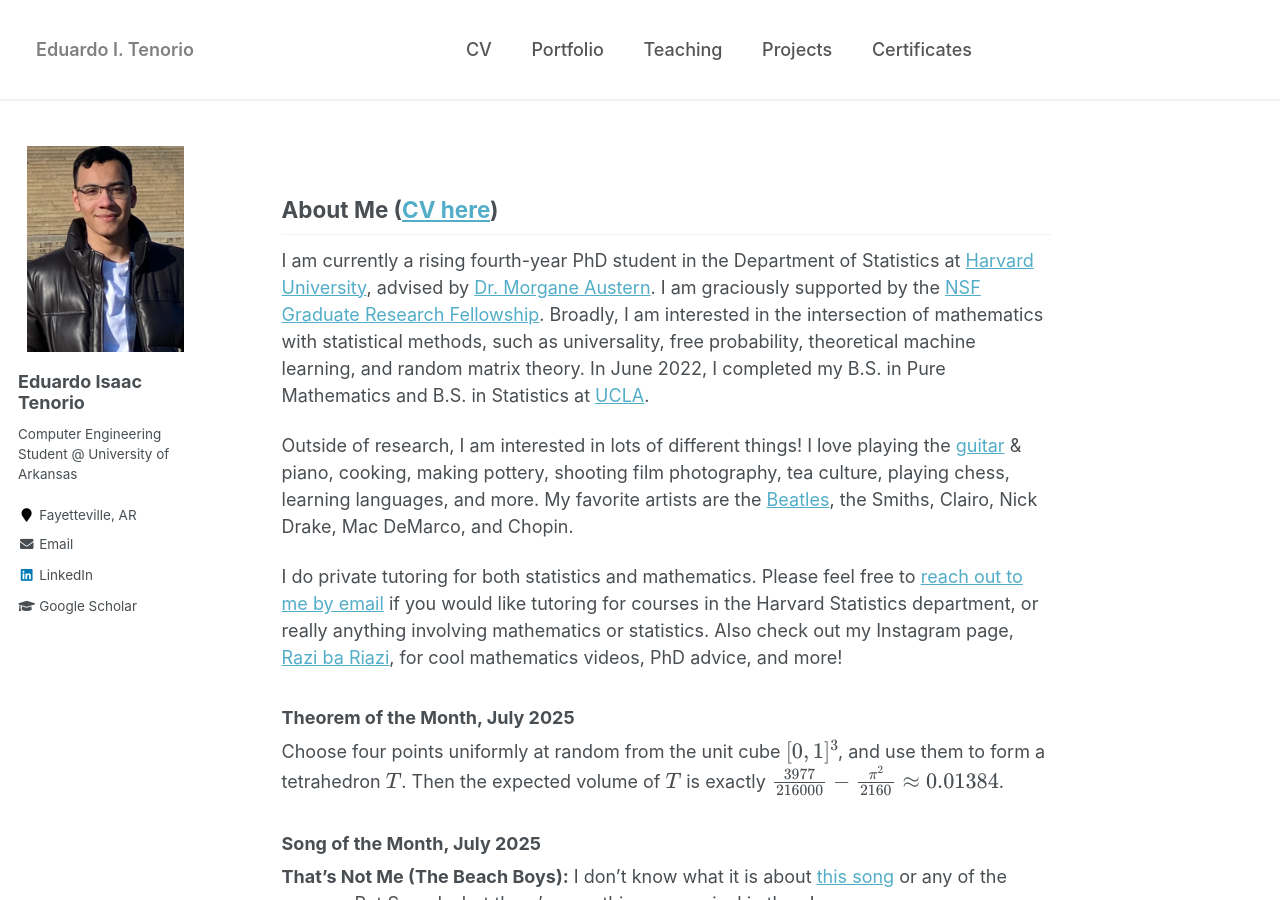
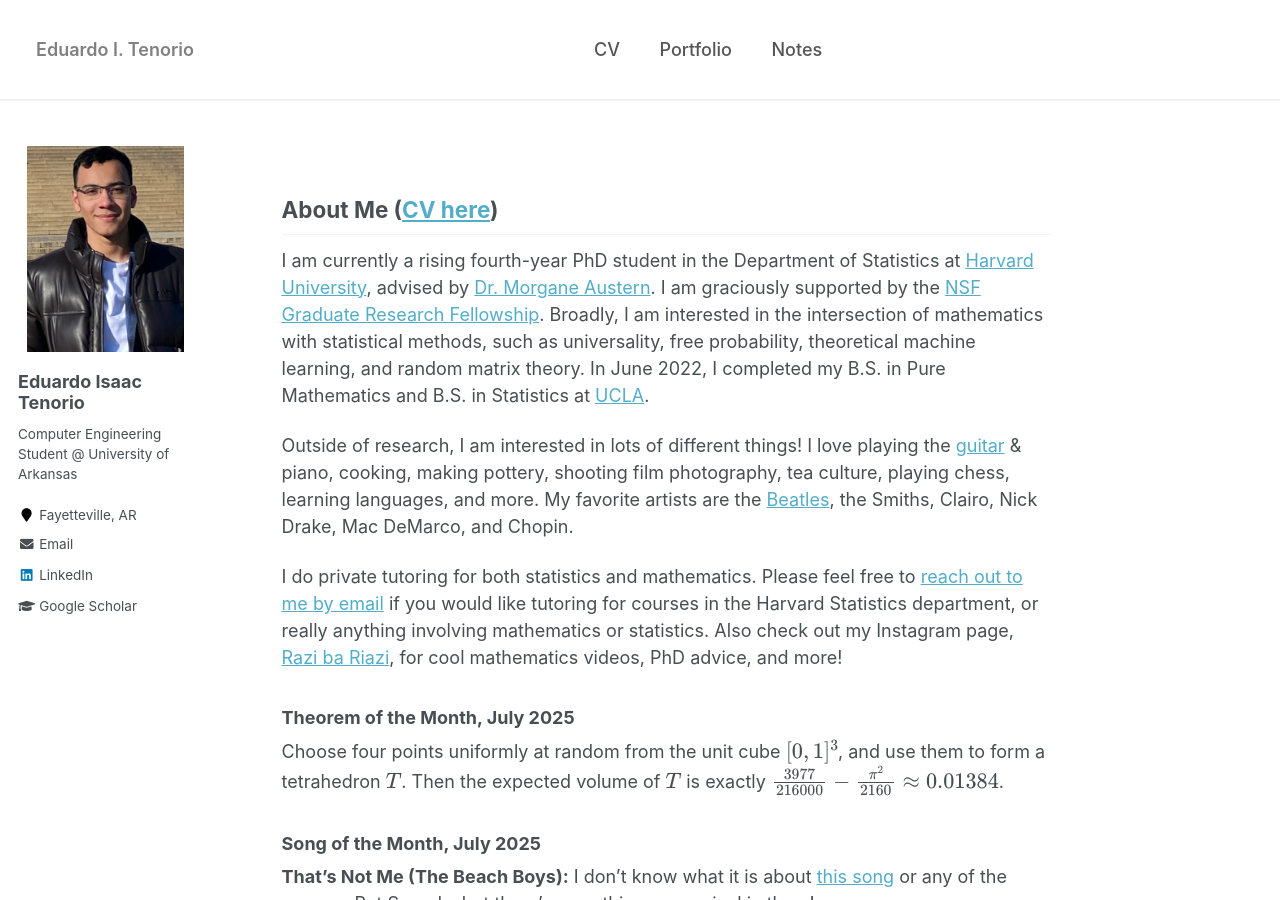
Before and after one commit to edtenorio/edtenorio.github.io, a Jekyll site: the page built from _pages/about.md, in a window 1280 px wide and 900 px high. Built offline with Jekyll 4.4.1, drawn with Linux system fonts in a browser that asks for light colours; formulas are drawn with MathJax 3.

Commit message:
Update navigation.yml

```diff
--- a/_data/navigation.yml
+++ b/_data/navigation.yml
@@ -1,12 +1,7 @@
-# main links
 main:
-  - title: "CV"
+  - title: CV
     url: /cv/
-  - title: "Portfolio"
+  - title: Portfolio
     url: /portfolio/
-  - title: "Teaching"
-    url: /teaching/
-  - title: "Projects"
-    url: /projects/
-  - title: "Certificates"
-    url: /certificates/
+  - title: Notes
+    url: /notes/
```
